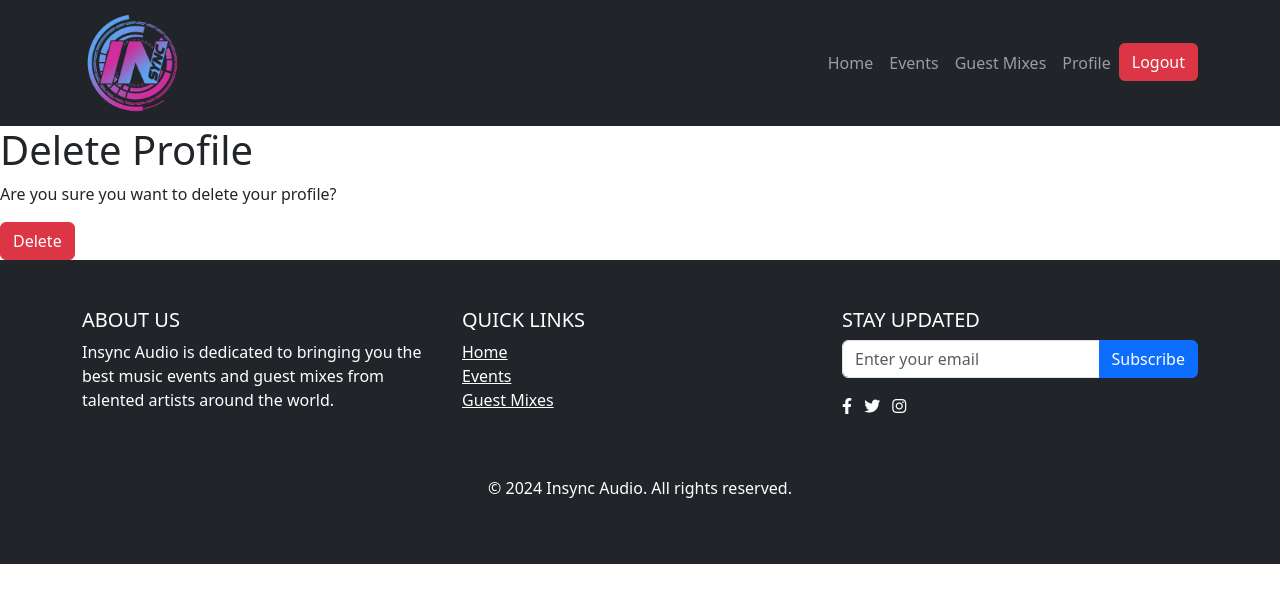
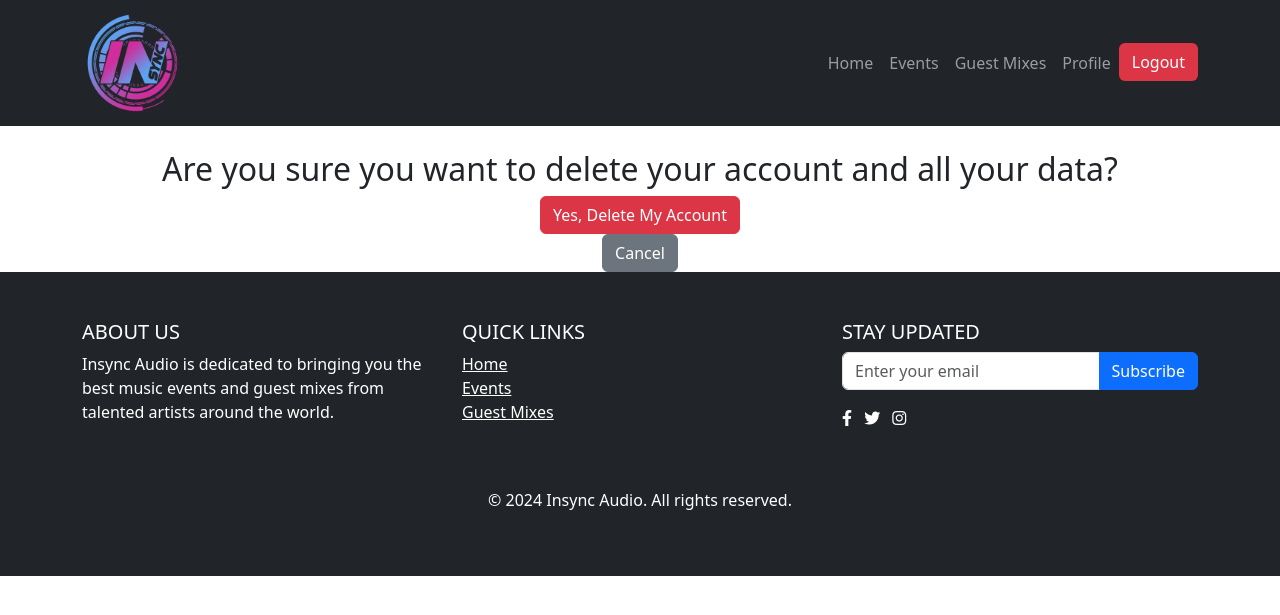
Before and after one commit to Rayet01/InSync-Audio, a Django app: page /users/profile/delete/ in a window 1280 px wide. Shown: the top 615 px of the page. Run offline with Django 4.2, Linux system fonts and the light colour scheme; a user stored in the database is signed in; tables that the repository leaves empty hold one stand-in row (values such as "Sample post").

Commit message:
Add delete account functionality to remove user profile and data

```diff
--- a/users/templates/users/profile_delete.html
+++ b/users/templates/users/profile_delete.html
@@ -1,9 +1,12 @@
 {% extends 'base.html' %}
+
 {% block content %}
-<h1>Delete Profile</h1>
-<p>Are you sure you want to delete your profile?</p>
-<form method="post">
-    {% csrf_token %}
-    <button type="submit" class="btn btn-danger">Delete</button>
-</form>
+<div class="text-center mt-4">
+    <h2>Are you sure you want to delete your account and all your data?</h2>
+    <form method="POST">
+        {% csrf_token %}
+        <button type="submit" class="btn btn-danger">Yes, Delete My Account</button>
+    </form>
+    <a href="{% url 'profile' %}" class="btn btn-secondary">Cancel</a>
+</div>
 {% endblock %}
--- a/users/views.py
+++ b/users/views.py
@@ -44,10 +44,15 @@ def profile_edit(request):
 
     return render(request, 'users/profile_edit.html', {'form': form})
 
+
 @login_required
 def profile_delete(request):
-    profile = get_object_or_404(Profile, user=request.user)
-    if request.method == 'POST':
-        profile.delete()
-        return redirect('home')  # Redirect to the home page
-    return render(request, 'users/profile_delete.html', {'profile': profile})
+    user = request.user
+    if request.method == "POST":
+        # Delete the user and all associated data
+        user.delete()
+
+        messages.success(request, "Your account has been deleted successfully.")
+        return redirect('home')  # Redirect to a page after deletion (e.g., homepage)
+
+    return render(request, 'users/profile_delete.html', {'user': user})
```
